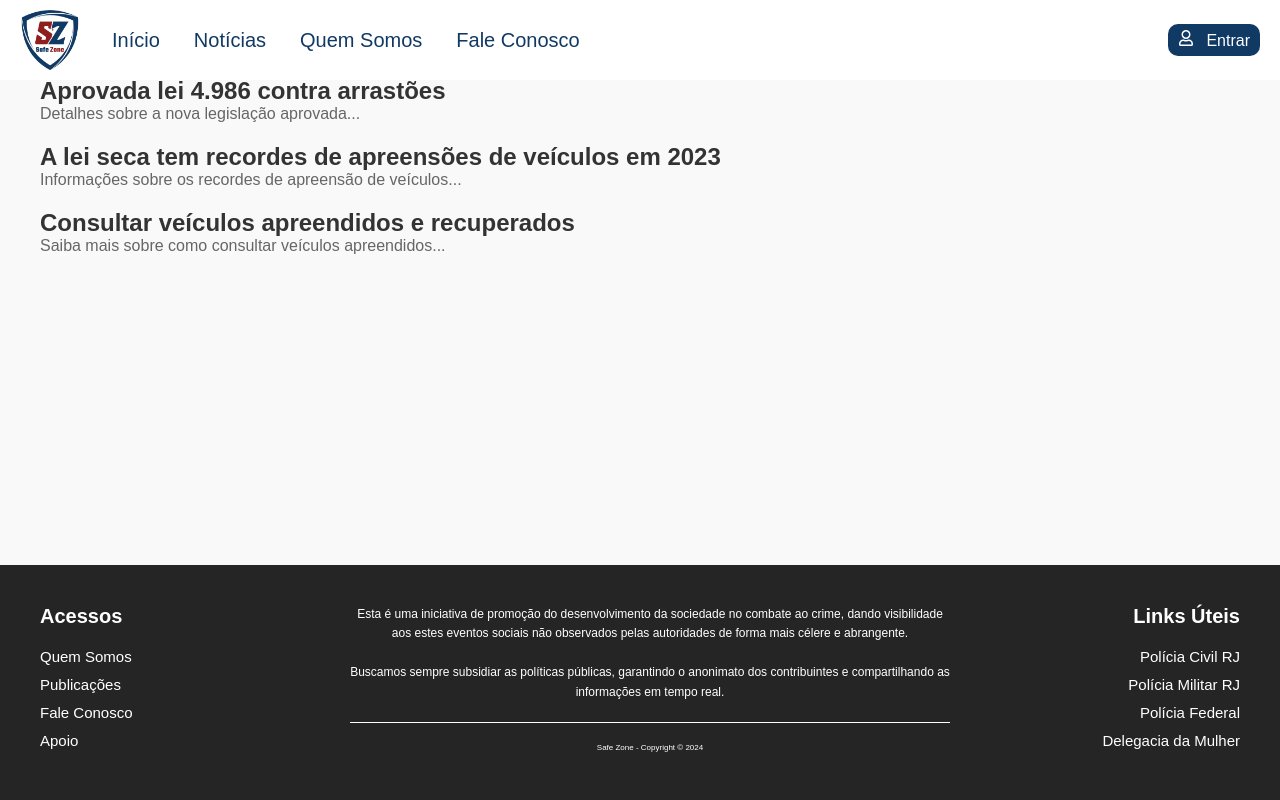
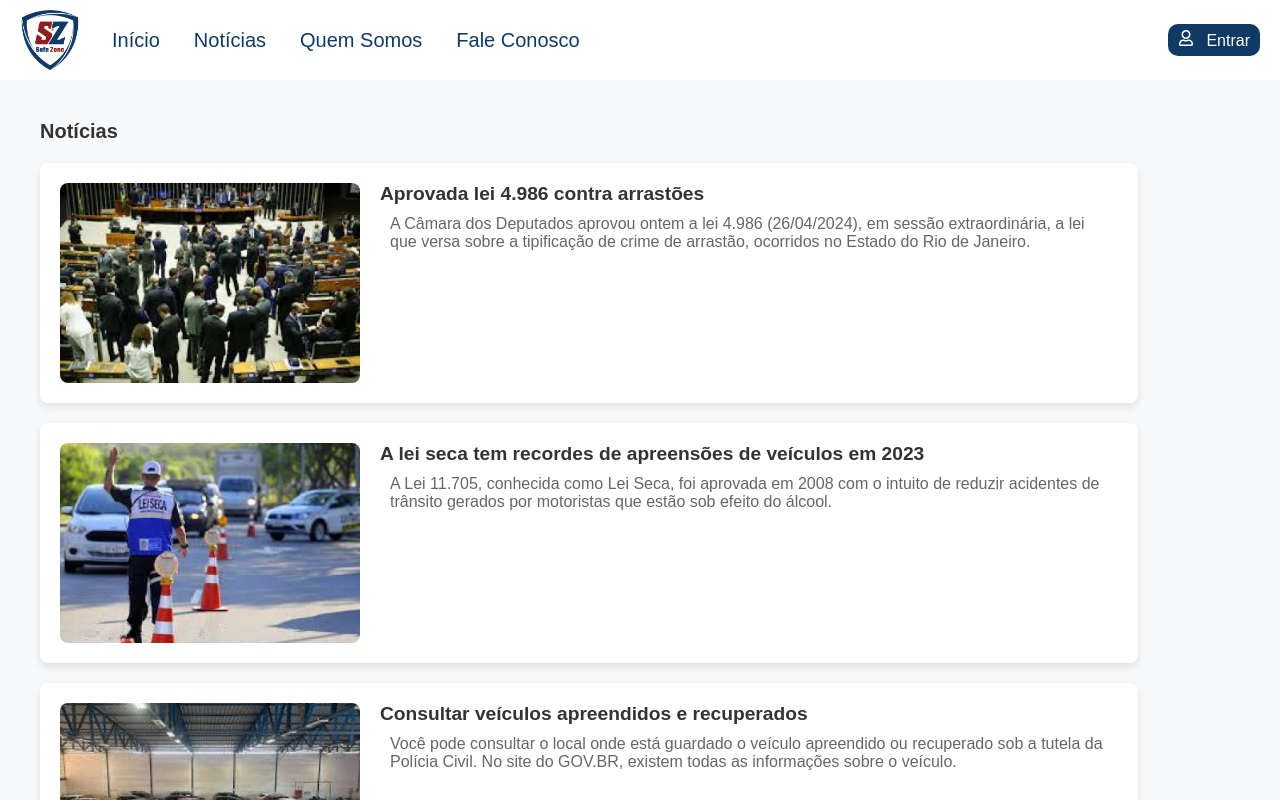
Before and after one commit to WantuilMicael/safezone, a React (Create React App) app: page /noticias in a window 1280 px wide. Shown: the top 800 px of the page. Built offline with nearby package versions, Linux system fonts and the light colour scheme.

Commit message:
Criação da pagina noticias

```diff
--- a/src/pages/News/index.js
+++ b/src/pages/News/index.js
@@ -13,17 +13,38 @@ export default function Noticias() {
       {/* Conteúdo da página de notícias */}
       <div className='noticias-content'>
         <h1>Notícias</h1>
-        <div className='noticia'>
-          <h2>Aprovada lei 4.986 contra arrastões</h2>
-          <p>Detalhes sobre a nova legislação aprovada...</p>
+        <div className='noticia-card'>
+          <img src='../noticias1.png' alt='Imagem notícia 1' />
+          <div className='noticia-card-content'>
+            <h2>Aprovada lei 4.986 contra arrastões</h2>
+            <p>
+              A Câmara dos Deputados aprovou ontem a lei 4.986 (26/04/2024), em
+              sessão extraordinária, a lei que versa sobre a tipificação de
+              crime de arrastão, ocorridos no Estado do Rio de Janeiro.
+            </p>
+          </div>
         </div>
-        <div className='noticia'>
-          <h2>A lei seca tem recordes de apreensões de veículos em 2023</h2>
-          <p>Informações sobre os recordes de apreensão de veículos...</p>
+        <div className='noticia-card'>
+          <img src='../noticias2.png' alt='Imagem notícia 2' />
+          <div className='noticia-card-content'>
+            <h2>A lei seca tem recordes de apreensões de veículos em 2023</h2>
+            <p>
+              A Lei 11.705, conhecida como Lei Seca, foi aprovada em 2008 com o
+              intuito de reduzir acidentes de trânsito gerados por motoristas
+              que estão sob efeito do álcool.
+            </p>
+          </div>
         </div>
-        <div className='noticia'>
-          <h2>Consultar veículos apreendidos e recuperados</h2>
-          <p>Saiba mais sobre como consultar veículos apreendidos...</p>
+        <div className='noticia-card'>
+          <img src='../noticias3.png' alt='Imagem notícia 3' />
+          <div className='noticia-card-content'>
+            <h2>Consultar veículos apreendidos e recuperados</h2>
+            <p>
+              Você pode consultar o local onde está guardado o veículo
+              apreendido ou recuperado sob a tutela da Polícia Civil. No site do
+              GOV.BR, existem todas as informações sobre o veículo.
+            </p>
+          </div>
         </div>
       </div>
 
--- a/src/pages/News/news.css
+++ b/src/pages/News/news.css
@@ -1,25 +1,58 @@
 .noticias-page {
+  font-family: Arial, sans-serif;
   display: flex;
   flex-direction: column;
   min-height: 100vh;
+  align-items: center;
 }
 
 .noticias-content {
-    flex: 1;
-    padding: 40px;
-    background-color: #f9f9f9;
+  padding: 20px;
+  margin-top: 100px; /* Para evitar sobreposição da navbar */
+  margin-left: 20px; /* Ajuste para alinhar o conteúdo à esquerda */
 }
 
-  .noticia {
+.noticias-content h1 {
+  text-align: left; /* Alinha o título à esquerda */
+  font-size: 20px;
+  color: #333;
   margin-bottom: 20px;
 }
 
-  .noticia h2 {
-    font-size: 24px;
+.noticia-card {
+  display: flex;
+  align-items: flex-start; /* Alinha o conteúdo do card no topo */
+  background-color: white;
+  padding: 20px;
+  border-radius: 8px;
+  margin-bottom: 20px;
+  box-shadow: 0 4px 8px rgba(0, 0, 0, 0.1);
+  width: 90%; /* Ajusta a largura dos cards */
+  max-width: 1400px;
+}
+
+.noticia-card img {
+  width: 300px; /* Define a largura fixa da imagem */
+  height: 200px; /* Define a altura fixa da imagem */
+  border-radius: 8px;
+  margin-right: 20px; /* Espaçamento entre a imagem e o texto */
+  object-fit: cover;
+}
+
+.noticia-card-content {
+  display: flex;
+  flex-direction: column;
+  justify-content: center;
+}
+
+.noticia-card-content h2 {
+  margin-top: 0;
+  font-size: 1.2rem;
   color: #333;
 }
 
-  .noticia p {
-    font-size: 16px;
+.noticia-card-content p {
+  margin: 10px; /* Remove a margem para ajustar melhor o layout */
+  font-size: 1rem;
   color: #666;
 }
```
Lines whose indentation alone changed are shown as unchanged.
